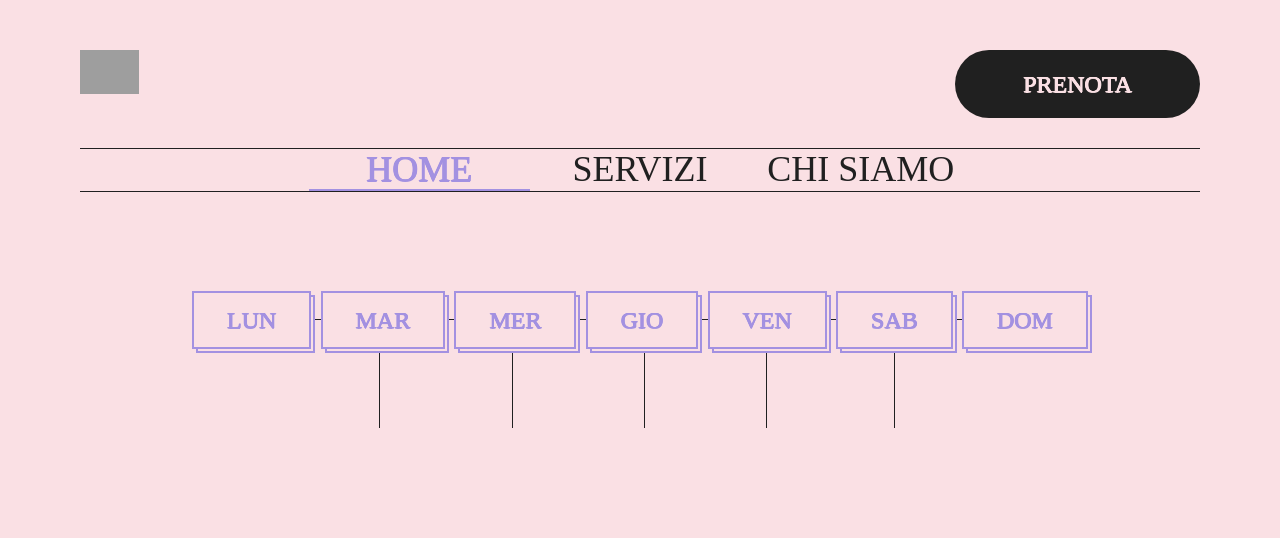
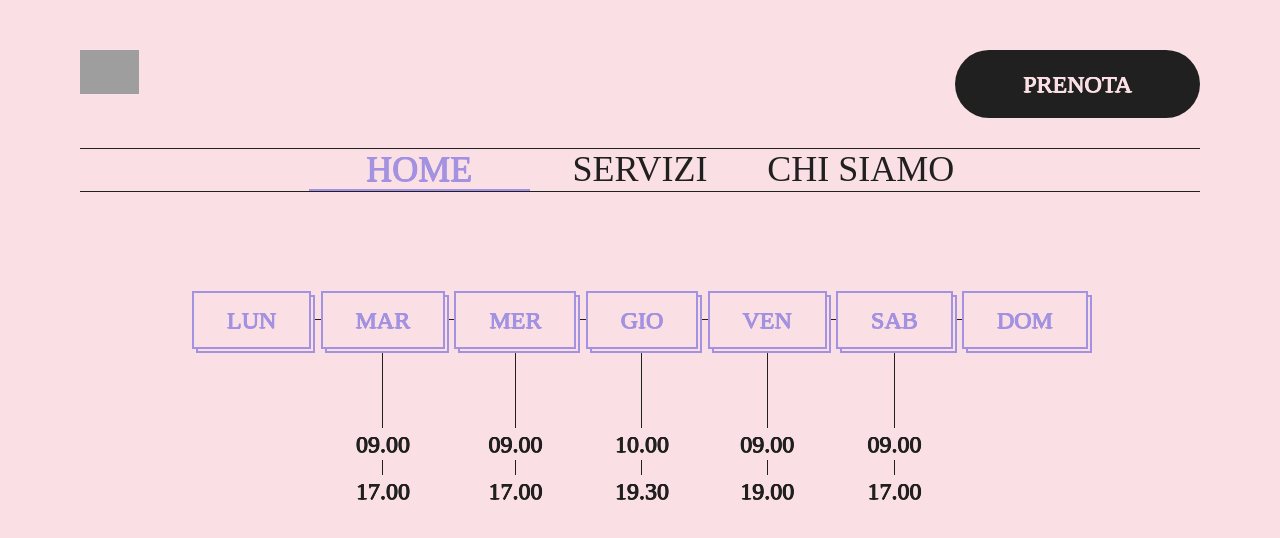
Before and after one commit to staveluca/FreeStyle, a Nuxt app: page / in a window 1280 px wide. Shown: the top 538 px of the page. Built offline with nearby package versions, Linux system fonts and the light colour scheme; grey boxes are pictures that could not be loaded.

Commit message:
feat: add open & close times

```diff
--- a/components/shrDays.vue
+++ b/components/shrDays.vue
@@ -6,8 +6,11 @@
         <div class="ring-2 ring-custom-purple px-33 py-11c bg-custom-pink z-10 relative -top-54">
             <p id="border-purple" class="text-custom-purple text-2xl">{{day}}</p>
         </div>
-        <div>
-            <div v-if="day!=='LUN' && day!=='DOM'" class="border-l-custom border-custom-black h-75 relative left-56 -top-48"></div>
+        <div class="flex flex-col justify-center items-center relative -top-48">
+            <div v-if="open!==''" class="border-l-custom border-custom-black h-75"></div>
+            <p id="border-hours" class="text-2xl">{{open}}</p>
+            <div v-if="close!==''" class="border-l-custom border-custom-black h-15"></div>
+            <p id="border-hours" class="text-2xl">{{close}}</p>
         </div>
     </div>
 </template>
@@ -18,6 +21,16 @@ export default {
         day: {
             type: String,
             default: "default"
+        },
+
+        open: {
+            type: String,
+            default: ""
+        },
+
+        close: {
+            type: String,
+            default: ""
         }
     }
 }
--- a/pages/index.vue
+++ b/pages/index.vue
@@ -19,11 +19,11 @@
     <div class="border-t-custom border-custom-black relative top-27"></div>
     <div class="flex justify-between">
       <ShrDays day="LUN" />
-      <ShrDays day="MAR" />
-      <ShrDays day="MER" />
-      <ShrDays day="GIO" />
-      <ShrDays day="VEN" />
-      <ShrDays day="SAB" />
+      <ShrDays day="MAR" open="09.00" close="17.00" />
+      <ShrDays day="MER" open="09.00" close="17.00" />
+      <ShrDays day="GIO" open="10.00" close="19.30" />
+      <ShrDays day="VEN" open="09.00" close="19.00" />
+      <ShrDays day="SAB" open="09.00" close="17.00" />
       <ShrDays day="DOM" />
     </div>
   </div>
```
